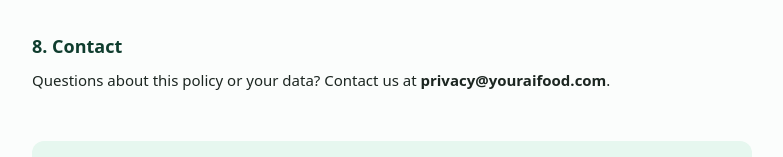
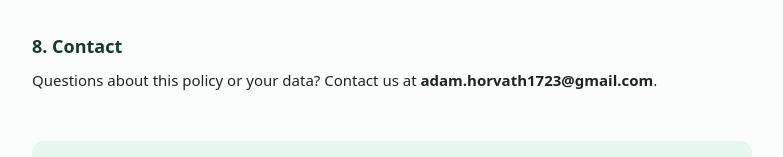
Before and after one commit to usario172332/youraifood-app, a Next.js app in the folder youraifood-app/: page /privacy in a window 1280 px wide. Shown: the part 1508-1665 px from the top of the page, without its empty margins (248-1031 px from the left). Built offline with nearby package versions, Linux system fonts and the light colour scheme.

Commit message:
Update page.js

```diff
--- a/youraifood-app/app/privacy/page.js
+++ b/youraifood-app/app/privacy/page.js
@@ -61,7 +61,7 @@ export default function PrivacyPage() {
 
         <section>
           <h2 className="mb-2 text-lg font-bold text-green-900">8. Contact</h2>
-          <p>Questions about this policy or your data? Contact us at <b>privacy@youraifood.com</b>.</p>
+          <p>Questions about this policy or your data? Contact us at <b>adam.horvath1723@gmail.com</b>.</p>
         </section>
       </div>
 
```
